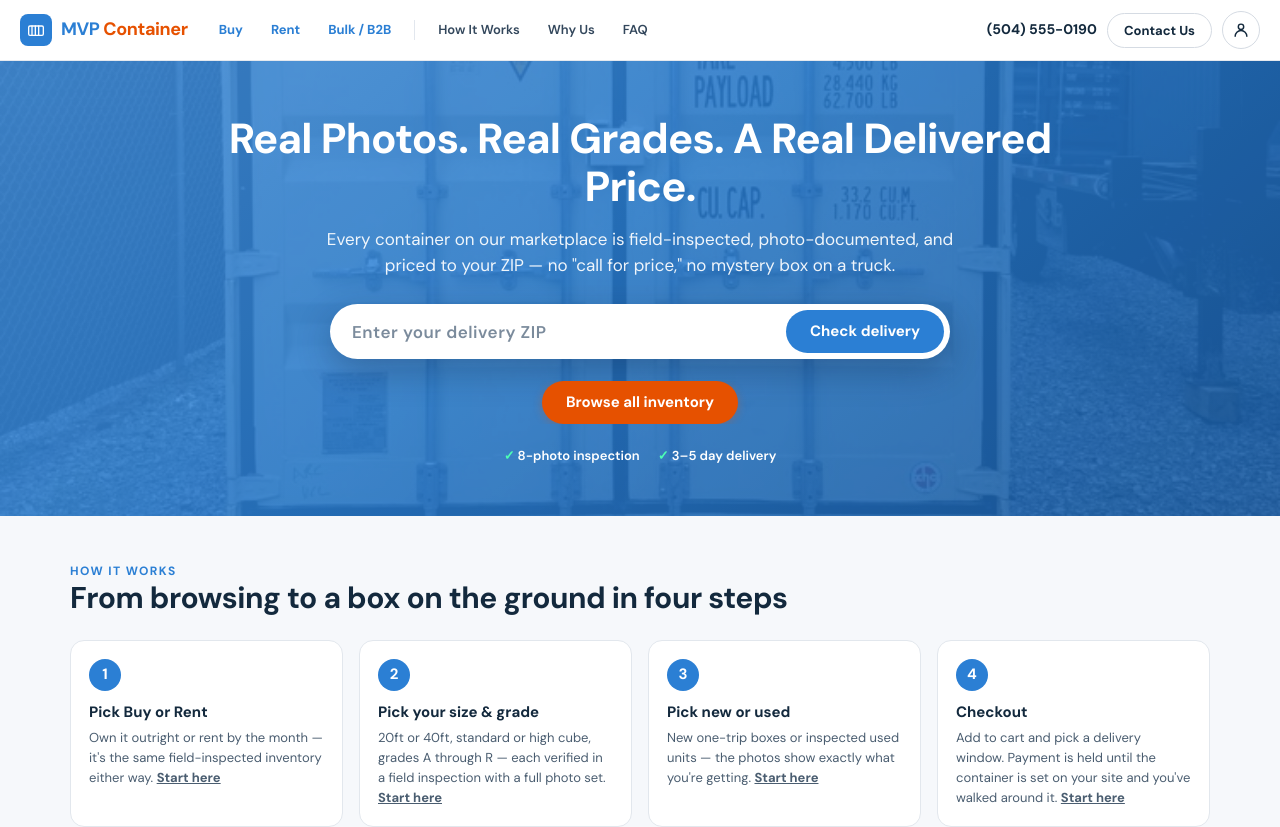
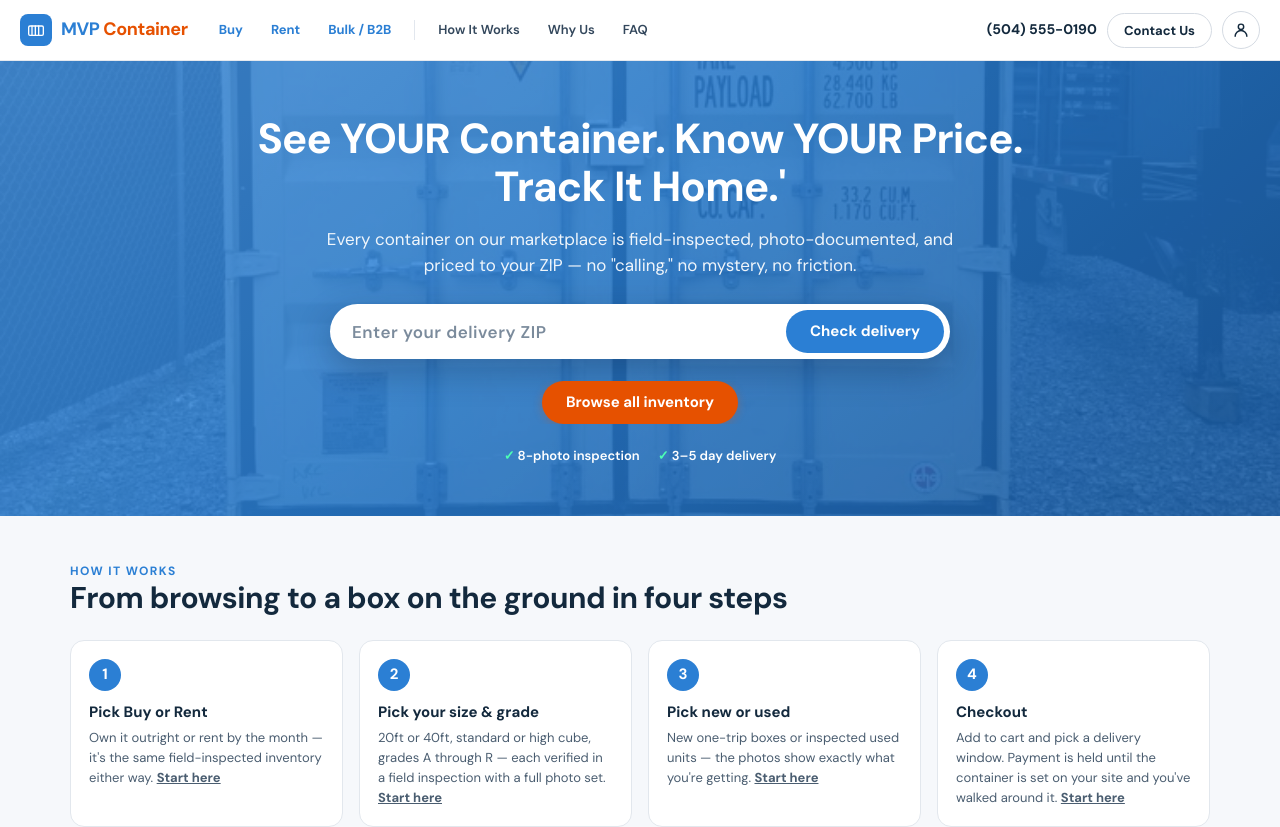
Before and after one commit to TimToolman/SteelBox, a React (Vite) app in the folder apps/web/: page / in a window 1280 px wide. Shown: the top 827 px of the page. Built offline with nearby package versions, Linux system fonts and the light colour scheme.

Commit message:
updated hero

```diff
--- a/apps/web/src/pages/landing/index.tsx
+++ b/apps/web/src/pages/landing/index.tsx
@@ -185,9 +185,9 @@ function Hero({ tenant }: { tenant: Tenant }) {
     <section className={`ld-hero ld-hero--portal${collapsed ? ' ld-hero--collapsed' : ''}`}>
       <img className="ld-hero-bgimg" src={heroImg()} alt="" aria-hidden="true" />
       <div className="ld-hero-inner">
-        <h1>Real Photos. Real Grades. A Real Delivered Price.</h1>
+        <h1>See YOUR Container. Know YOUR Price. Track It Home.'</h1>
         <p className="ld-hero-sub">
-          Every container on our marketplace is field-inspected, photo-documented, and priced to your ZIP — no "call for price," no mystery box on a truck.
+          Every container on our marketplace is field-inspected, photo-documented, and priced to your ZIP — no "calling," no mystery, no friction.
         </p>
         <form className="ld-searchbar" onSubmit={submit}>
           <label htmlFor="hero-zip" style={{ position: 'absolute', left: '-9999px' }}>Delivery ZIP code</label>
```
